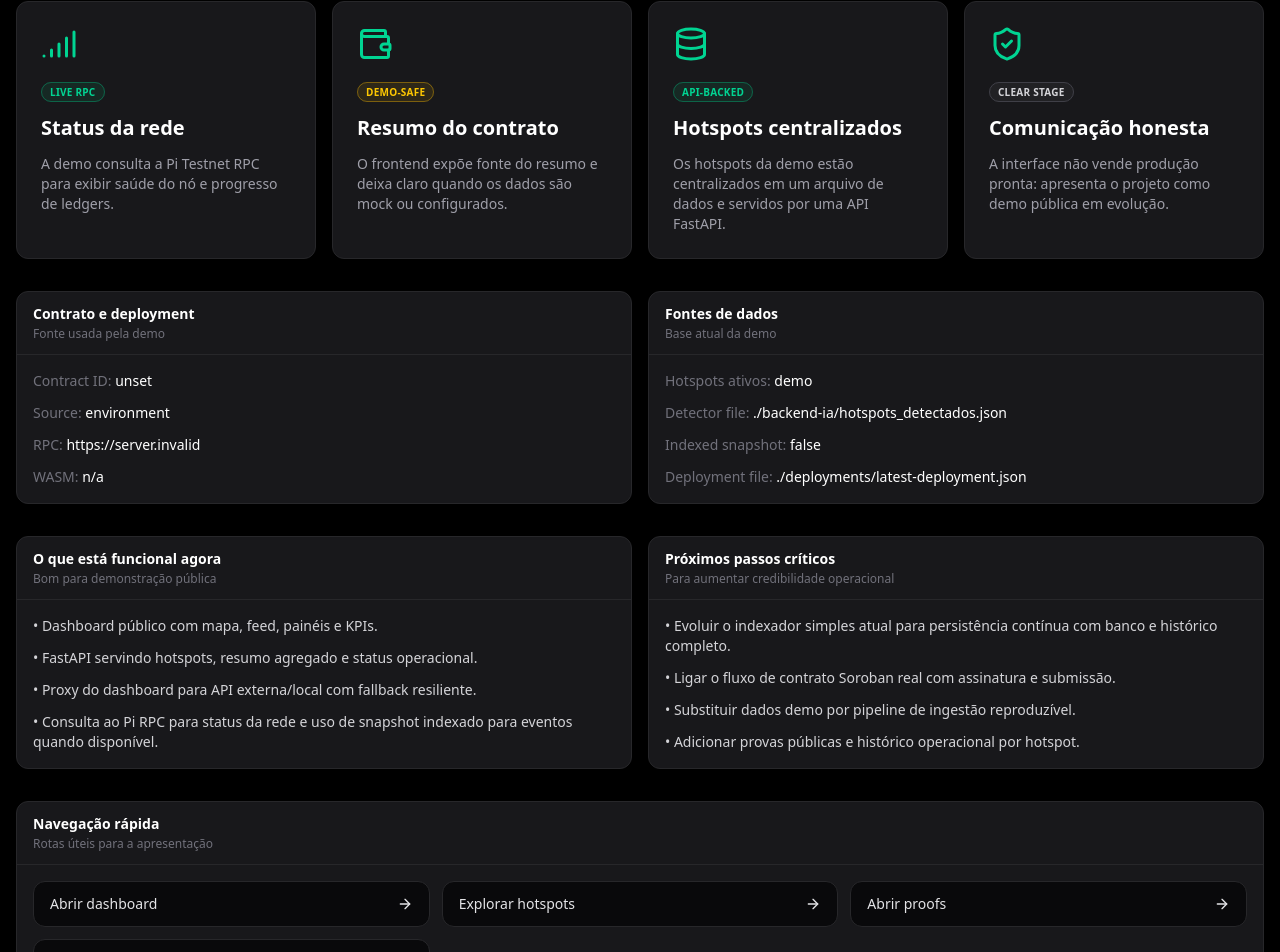
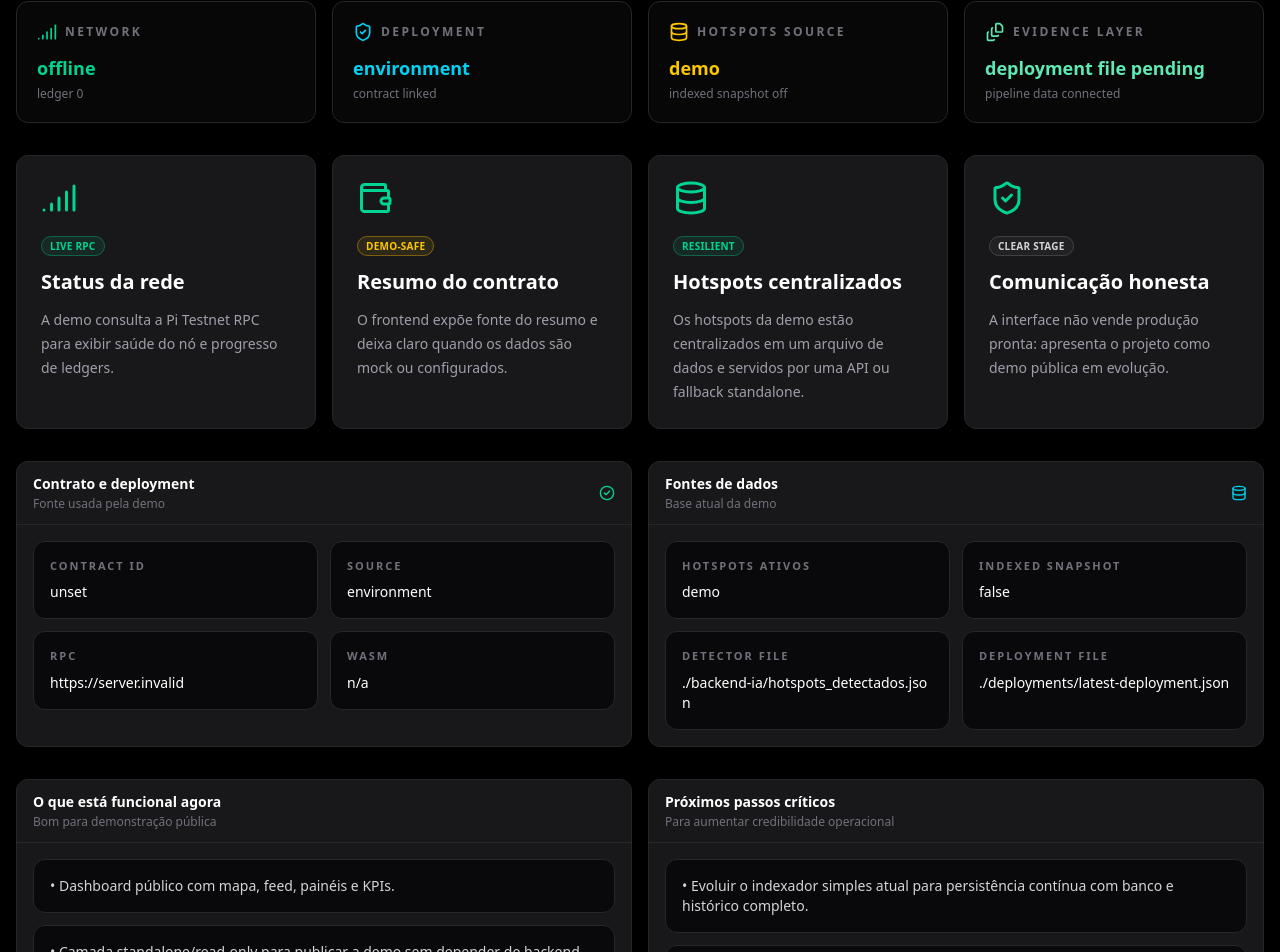
Before and after one commit to weedzinxd/pi-from-hungry, a Next.js app in the folder dashboard/: page /transparency in a window 1280 px wide. Shown: the part 557-1509 px from the top of the page. Built offline with nearby package versions, Linux system fonts and the light colour scheme; no server answers.

Commit message:
fix: improve transparency page layout

```diff
--- a/dashboard/src/app/transparency/page.tsx
+++ b/dashboard/src/app/transparency/page.tsx
@@ -1,7 +1,7 @@
 'use client';
 
 import Link from 'next/link';
-import { ArrowRight, Database, ShieldCheck, Signal, Wallet } from 'lucide-react';
+import { ArrowRight, CheckCircle2, Database, FileStack, ShieldCheck, Signal, Wallet } from 'lucide-react';
 import { AppFooter } from '@/components/layout/AppFooter';
 import { AppHeader } from '@/components/layout/AppHeader';
 import { Panel, PanelBody, PanelHeader } from '@/components/ui/Panel';
@@ -29,8 +29,8 @@ const transparencyItems = [
   {
     icon: Database,
     title: 'Hotspots centralizados',
-    description: 'Os hotspots da demo estão centralizados em um arquivo de dados e servidos por uma API FastAPI.',
-    status: 'api-backed',
+    description: 'Os hotspots da demo estão centralizados em um arquivo de dados e servidos por uma API ou fallback standalone.',
+    status: 'resilient',
     tone: 'success' as const,
   },
   {
@@ -46,6 +46,37 @@ export default function TransparencyPage() {
   const { data: networkStatus } = useNetworkStatus();
   const { data: deploymentStatus } = useDeploymentStatus();
   const { data: dataSources } = useDataSources();
+
+  const transparencySnapshot = [
+    {
+      icon: Signal,
+      label: 'Network',
+      value: networkStatus?.status ?? 'offline',
+      helper: `ledger ${networkStatus?.latestLedger ?? 0}`,
+      color: 'text-emerald-400',
+    },
+    {
+      icon: ShieldCheck,
+      label: 'Deployment',
+      value: deploymentStatus?.source ?? 'unconfigured',
+      helper: deploymentStatus?.contractId ? 'contract linked' : 'contract pending',
+      color: 'text-cyan-400',
+    },
+    {
+      icon: Database,
+      label: 'Hotspots source',
+      value: dataSources?.hotspots.active ?? 'demo',
+      helper: dataSources?.events.indexedSnapshotAvailable ? 'indexed snapshot on' : 'indexed snapshot off',
+      color: 'text-yellow-400',
+    },
+    {
+      icon: FileStack,
+      label: 'Evidence layer',
+      value: dataSources?.deployment.available ? 'deployment file ready' : 'deployment file pending',
+      helper: dataSources?.hotspots.pipelineFile ? 'pipeline data connected' : 'pipeline pending',
+      color: 'text-emerald-300',
+    },
+  ];
 
   return (
     <div className="min-h-screen bg-black text-white">
@@ -67,16 +98,31 @@ export default function TransparencyPage() {
           <PublicStatusStrip />
         </div>
 
+        <div className="mb-8 grid gap-4 md:grid-cols-2 xl:grid-cols-4">
+          {transparencySnapshot.map((item) => (
+            <Panel key={item.label} className="bg-zinc-950/80">
+              <PanelBody className="p-5">
+                <div className="mb-3 flex items-center gap-2">
+                  <item.icon className={`h-5 w-5 ${item.color}`} />
+                  <span className="text-xs font-semibold uppercase tracking-[0.2em] text-zinc-500">{item.label}</span>
+                </div>
+                <p className={`text-lg font-bold ${item.color}`}>{item.value}</p>
+                <p className="mt-1 text-xs text-zinc-500">{item.helper}</p>
+              </PanelBody>
+            </Panel>
+          ))}
+        </div>
+
         <div className="grid gap-4 md:grid-cols-2 xl:grid-cols-4">
           {transparencyItems.map((item) => (
-            <Panel key={item.title}>
+            <Panel key={item.title} className="card-hover">
               <PanelBody className="p-6">
                 <item.icon className="mb-4 h-9 w-9 text-emerald-400" />
                 <div className="mb-3">
                   <StatusPill label={item.status} tone={item.tone} />
                 </div>
                 <h2 className="text-xl font-bold text-white">{item.title}</h2>
-                <p className="mt-3 text-sm text-zinc-400">{item.description}</p>
+                <p className="mt-3 text-sm leading-6 text-zinc-400">{item.description}</p>
               </PanelBody>
             </Panel>
           ))}
@@ -84,22 +130,36 @@ export default function TransparencyPage() {
 
         <div className="mt-8 grid gap-4 lg:grid-cols-2">
           <Panel>
-            <PanelHeader title="Contrato e deployment" subtitle="Fonte usada pela demo" />
-            <PanelBody className="space-y-3 text-sm text-zinc-300">
-              <p><span className="text-zinc-500">Contract ID:</span> <span className="break-all text-white">{deploymentStatus?.contractId || 'não configurado'}</span></p>
-              <p><span className="text-zinc-500">Source:</span> <span className="text-white">{deploymentStatus?.source ?? 'n/a'}</span></p>
-              <p><span className="text-zinc-500">RPC:</span> <span className="break-all text-white">{deploymentStatus?.rpcUrl ?? 'n/a'}</span></p>
-              <p><span className="text-zinc-500">WASM:</span> <span className="break-all text-white">{deploymentStatus?.deployment?.wasmHash ?? 'n/a'}</span></p>
+            <PanelHeader title="Contrato e deployment" subtitle="Fonte usada pela demo" right={<CheckCircle2 className="h-4 w-4 text-emerald-400" />} />
+            <PanelBody className="grid gap-3 sm:grid-cols-2">
+              {[
+                { label: 'Contract ID', value: deploymentStatus?.contractId || 'não configurado', breakAll: true },
+                { label: 'Source', value: deploymentStatus?.source ?? 'n/a' },
+                { label: 'RPC', value: deploymentStatus?.rpcUrl ?? 'n/a', breakAll: true },
+                { label: 'WASM', value: deploymentStatus?.deployment?.wasmHash ?? 'n/a', breakAll: true },
+              ].map((item) => (
+                <div key={item.label} className="rounded-xl border border-zinc-800 bg-zinc-950 p-4">
+                  <p className="text-[11px] font-semibold uppercase tracking-[0.18em] text-zinc-500">{item.label}</p>
+                  <p className={`mt-2 text-sm text-white ${item.breakAll ? 'break-all' : ''}`}>{item.value}</p>
+                </div>
+              ))}
             </PanelBody>
           </Panel>
 
           <Panel>
-            <PanelHeader title="Fontes de dados" subtitle="Base atual da demo" />
-            <PanelBody className="space-y-3 text-sm text-zinc-300">
-              <p><span className="text-zinc-500">Hotspots ativos:</span> <span className="text-white">{dataSources?.hotspots.active ?? 'demo'}</span></p>
-              <p><span className="text-zinc-500">Detector file:</span> <span className="break-all text-white">{dataSources?.hotspots.detectorFile ?? 'n/a'}</span></p>
-              <p><span className="text-zinc-500">Indexed snapshot:</span> <span className="text-white">{String(dataSources?.events.indexedSnapshotAvailable ?? false)}</span></p>
-              <p><span className="text-zinc-500">Deployment file:</span> <span className="break-all text-white">{dataSources?.deployment.deploymentFile ?? 'n/a'}</span></p>
+            <PanelHeader title="Fontes de dados" subtitle="Base atual da demo" right={<Database className="h-4 w-4 text-cyan-400" />} />
+            <PanelBody className="grid gap-3 sm:grid-cols-2">
+              {[
+                { label: 'Hotspots ativos', value: dataSources?.hotspots.active ?? 'demo' },
+                { label: 'Indexed snapshot', value: String(dataSources?.events.indexedSnapshotAvailable ?? false) },
+                { label: 'Detector file', value: dataSources?.hotspots.detectorFile ?? 'n/a', breakAll: true },
+                { label: 'Deployment file', value: dataSources?.deployment.deploymentFile ?? 'n/a', breakAll: true },
+              ].map((item) => (
+                <div key={item.label} className="rounded-xl border border-zinc-800 bg-zinc-950 p-4">
+                  <p className="text-[11px] font-semibold uppercase tracking-[0.18em] text-zinc-500">{item.label}</p>
+                  <p className={`mt-2 text-sm text-white ${item.breakAll ? 'break-all' : ''}`}>{item.value}</p>
+                </div>
+              ))}
             </PanelBody>
           </Panel>
         </div>
@@ -107,33 +167,37 @@ export default function TransparencyPage() {
         <div className="mt-8 grid gap-4 lg:grid-cols-2">
           <Panel>
             <PanelHeader title="O que está funcional agora" subtitle="Bom para demonstração pública" />
-            <PanelBody>
-              <ul className="space-y-3 text-sm text-zinc-300">
-                <li>• Dashboard público com mapa, feed, painéis e KPIs.</li>
-                <li>• FastAPI servindo hotspots, resumo agregado e status operacional.</li>
-                <li>• Proxy do dashboard para API externa/local com fallback resiliente.</li>
-                <li>• Consulta ao Pi RPC para status da rede e uso de snapshot indexado para eventos quando disponível.</li>
-              </ul>
+            <PanelBody className="space-y-3">
+              {[
+                'Dashboard público com mapa, feed, painéis e KPIs.',
+                'Camada standalone/read-only para publicar a demo sem depender de backend externo hoje.',
+                'Proxy do dashboard para API externa/local com fallback resiliente.',
+                'Consulta ao Pi RPC para status da rede e uso de snapshot indexado para eventos quando disponível.',
+              ].map((item) => (
+                <div key={item} className="rounded-xl border border-zinc-800 bg-zinc-950 p-4 text-sm text-zinc-300">• {item}</div>
+              ))}
             </PanelBody>
           </Panel>
 
           <Panel>
             <PanelHeader title="Próximos passos críticos" subtitle="Para aumentar credibilidade operacional" />
-            <PanelBody>
-              <ul className="space-y-3 text-sm text-zinc-300">
-                <li>• Evoluir o indexador simples atual para persistência contínua com banco e histórico completo.</li>
-                <li>• Ligar o fluxo de contrato Soroban real com assinatura e submissão.</li>
-                <li>• Substituir dados demo por pipeline de ingestão reproduzível.</li>
-                <li>• Adicionar provas públicas e histórico operacional por hotspot.</li>
-              </ul>
+            <PanelBody className="space-y-3">
+              {[
+                'Evoluir o indexador simples atual para persistência contínua com banco e histórico completo.',
+                'Ligar o fluxo de contrato Soroban real com assinatura e submissão.',
+                'Substituir dados demo por pipeline de ingestão reproduzível.',
+                'Adicionar provas públicas e histórico operacional por hotspot.',
+              ].map((item) => (
+                <div key={item} className="rounded-xl border border-zinc-800 bg-zinc-950 p-4 text-sm text-zinc-300">• {item}</div>
+              ))}
             </PanelBody>
           </Panel>
         </div>
 
         <div className="mt-8">
           <Panel>
-            <PanelHeader title="Navegação rápida" subtitle="Rotas úteis para a apresentação" />
-            <PanelBody className="grid gap-3 md:grid-cols-3">
+            <PanelHeader title="Navegação rápida" subtitle="Rotas úteis para a apresentação" right={<ArrowRight className="h-4 w-4 text-emerald-400" />} />
+            <PanelBody className="grid gap-3 md:grid-cols-2 xl:grid-cols-4">
               {[
                 { href: '/dashboard', label: 'Abrir dashboard' },
                 { href: '/hotspots', label: 'Explorar hotspots' },
```
Also changed, not shown: 1 other file (tests, documents, lock files or other folders).
